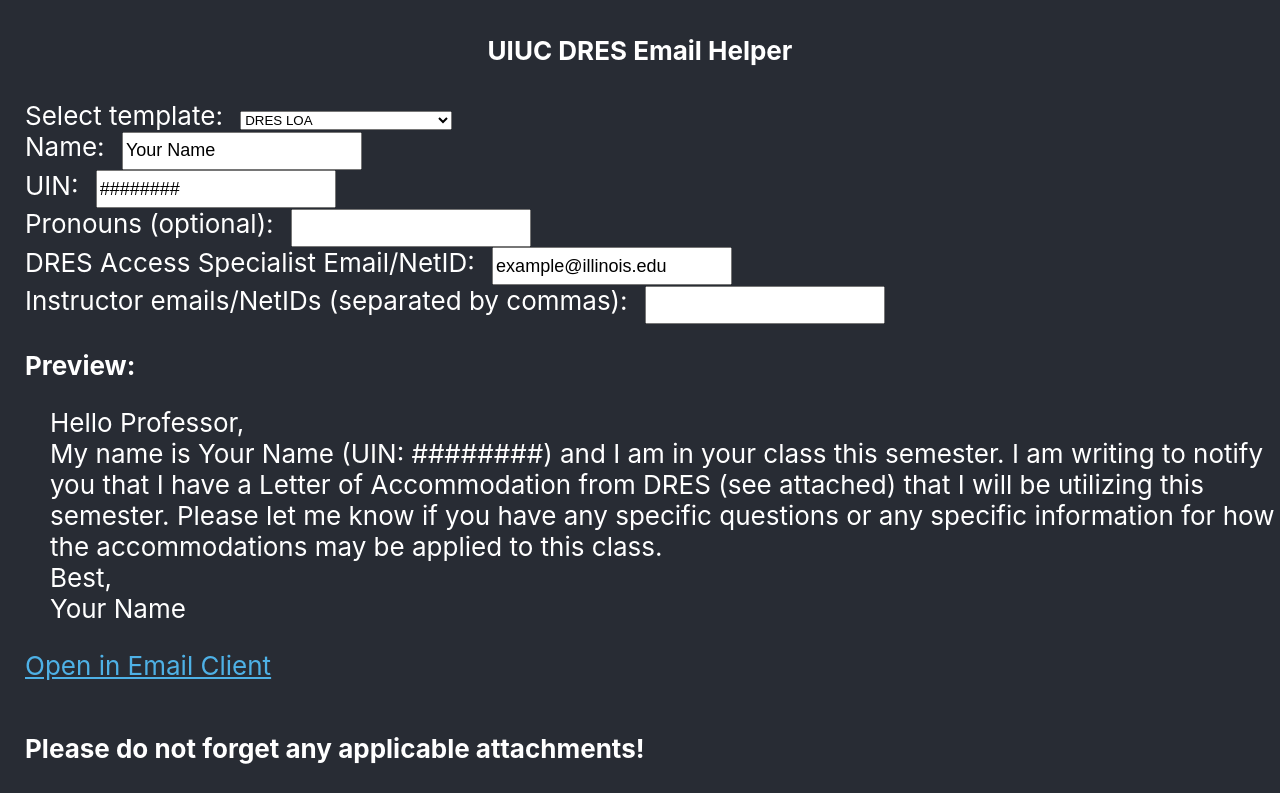
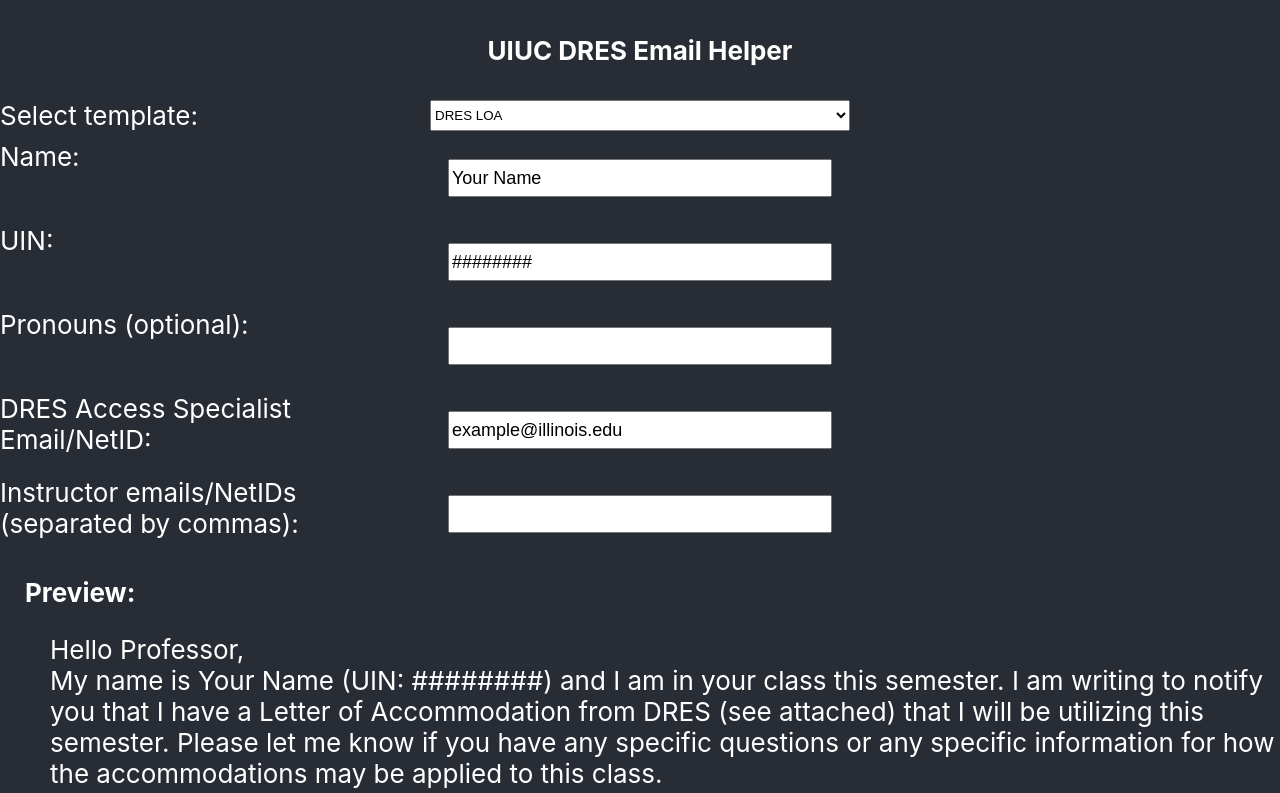
Before and after one commit to drshika/dres-emailer-templates, a React (Create React App) app: page / in a window 1280 px wide. Shown: the top 793 px of the page. Built offline with nearby package versions, Linux system fonts and the light colour scheme.

Commit message:
css improvements

```diff
--- a/src/App.css
+++ b/src/App.css
@@ -41,8 +41,8 @@
   text-align: center;
 }
 
-label {
-  padding: 10px 10px 10px 25px;
+input {
+  margin: 1em;
 }
 
 input[type="text"] {
@@ -53,3 +53,9 @@
 a:link {
   color: #4eb1e6;
 }
+
+form {
+  display: grid;
+  grid-template-columns: repeat(3, 1fr);
+  grid-gap: 10px;
+}
```
